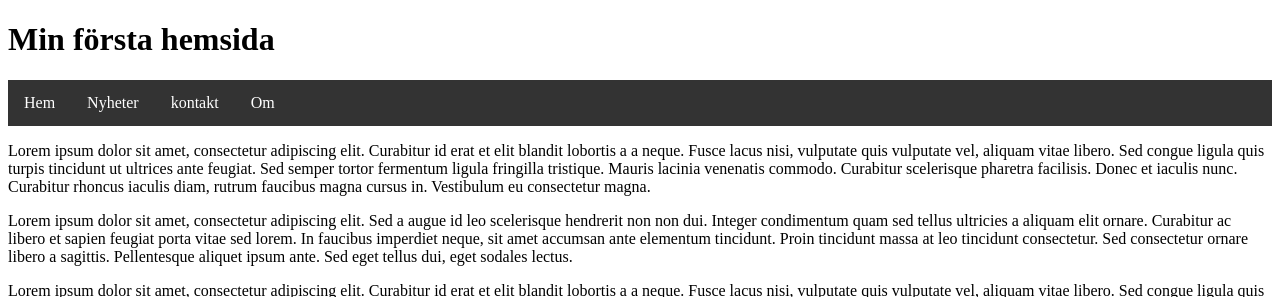
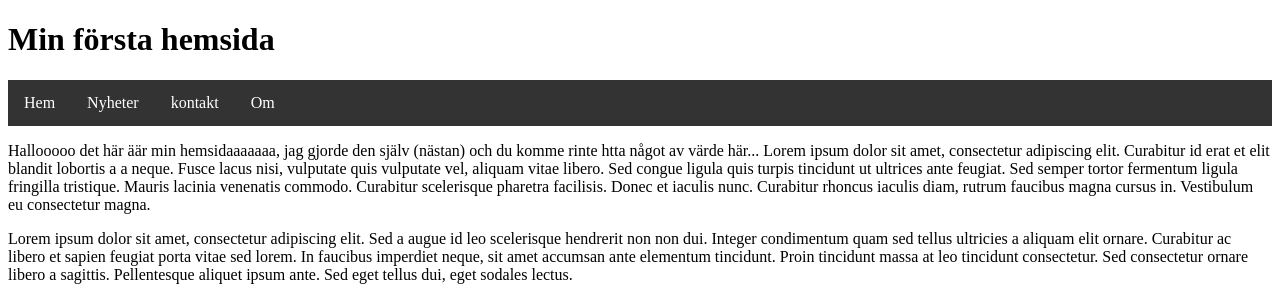
Before and after one commit to Whooppsie/menyer, a plain HTML site: page about.html in a window 1280 px wide. Shown: the top 297 px of the page. Drawn offline with Linux system fonts and the light colour scheme.

Commit message:
Update about.html

```diff
--- a/about.html
+++ b/about.html
@@ -42,7 +42,7 @@
 
     <p>
 
-    Lorem ipsum dolor sit amet, consectetur adipiscing elit. Curabitur id erat
+    Hallooooo det här äär min hemsidaaaaaaa, jag gjorde den själv (nästan) och du komme rinte htta något av värde här... Lorem ipsum dolor sit amet, consectetur adipiscing elit. Curabitur id erat
 
     et elit blandit lobortis a a neque. Fusce lacus nisi, vulputate quis vulputate
 
```
